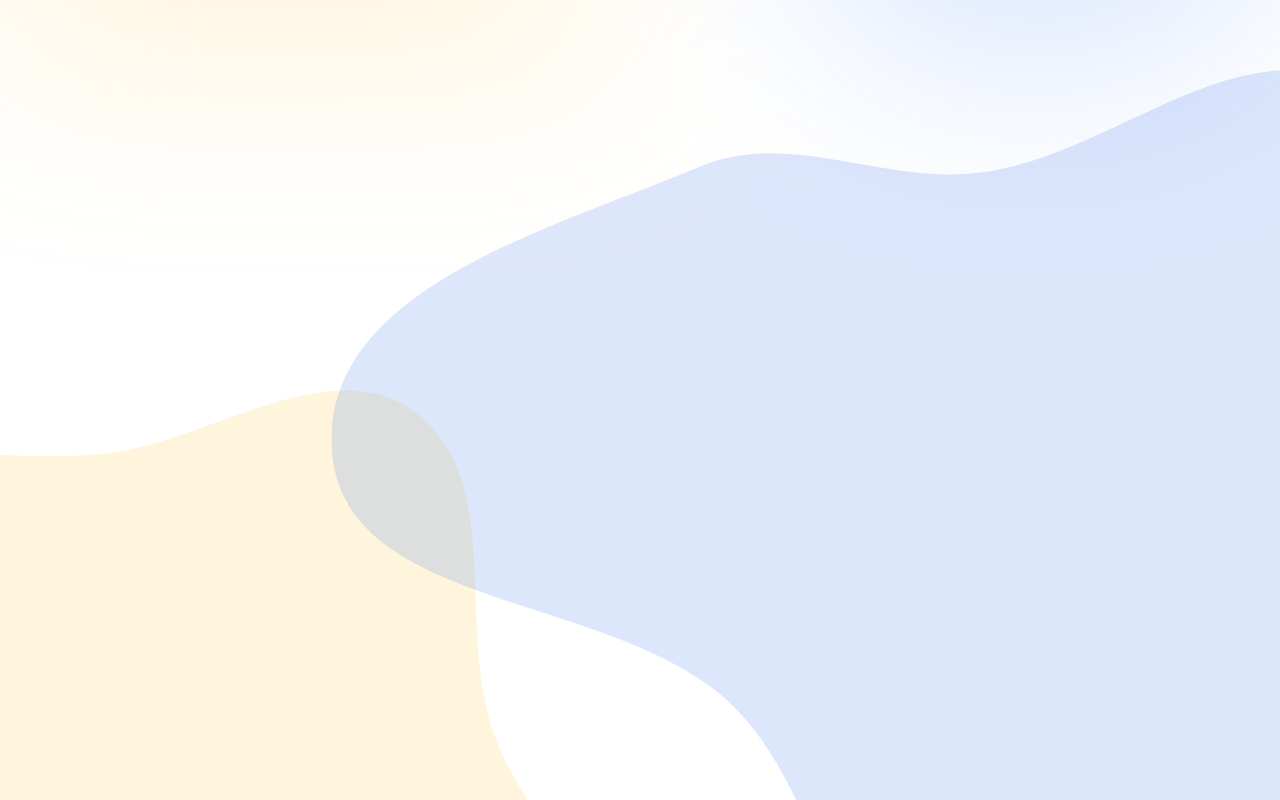
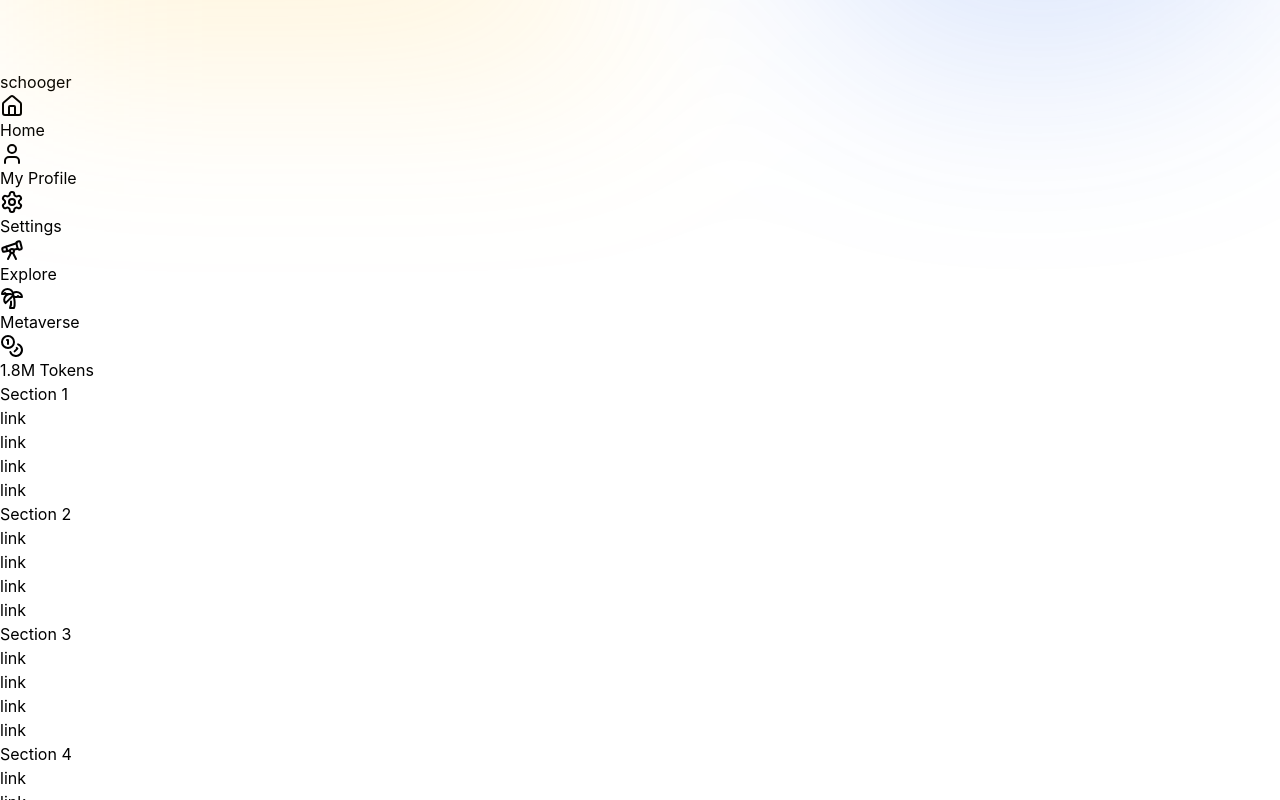
Before and after one commit to schooger/frontend-web, a React (Vite) app: page /404 in a window 1280 px wide. Shown: the part 840-1640 px from the top of the page. Built offline with nearby package versions, Linux system fonts and the light colour scheme.

Commit message:
add navbar

```diff
--- a/package.json
+++ b/package.json
@@ -10,8 +10,6 @@
     "preview": "vite preview"
   },
   "dependencies": {
-    "@fortawesome/free-solid-svg-icons": "^6.7.1",
-    "@fortawesome/react-fontawesome": "^0.2.2",
     "@mantine/charts": "^7.14.3",
     "@mantine/core": "^7.14.3",
     "@mantine/dates": "^7.14.3",
@@ -24,6 +22,7 @@
     "@tanstack/react-query": "^5.62.2",
     "@tanstack/react-router": "^1.85.5",
     "dayjs": "^1.11.13",
+    "lucide-react": "^0.465.0",
     "postcss": "^8.4.49",
     "postcss-preset-mantine": "^1.17.0",
     "postcss-simple-vars": "^7.0.1",
--- a/src/@layout/app-header.layout.tsx
+++ b/src/@layout/app-header.layout.tsx
@@ -4,13 +4,13 @@ export default function AppHeader() {
   console.log('app-header')
 
   return (
-    <div className="fixed top-0 left-0 w-full h-[3rem] pl-[18rem]">
-      <div className="flex justify-between items-center px-2">
+    <div className="fixed top-0 left-0 w-full h-[3.6rem] pl-[18rem]">
+      <div className="flex justify-between items-center pr-4">
         <div></div>
-        <img
-          src="/background.svg"
-          className="w-[2.4rem] h-[2.4rem] mt-1 bg-white rounded-full overflow-hidden"
-        />
+        <div
+          style={{ backgroundImage: "url('/image.jpg')"}}
+          className="w-[2.8rem] h-[2.8rem] mt-2 bg-white bg-no-repeat bg-cover bg-center rounded-full overflow-hidden"
+        ></div>
       </div>
     </div>
   )
--- a/src/@layout/app-navbar.layout.tsx
+++ b/src/@layout/app-navbar.layout.tsx
@@ -1,6 +1,14 @@
 import AppLogo from "./app-logo"
-import { FontAwesomeIcon } from '@fortawesome/react-fontawesome';
-import { faSearch } from '@fortawesome/free-solid-svg-icons';
+import { Coins, Home, Palmtree, Settings, Telescope, User } from 'lucide-react';
+
+const links = [
+  { title: 'Home', icon: <Home /> },
+  { title: 'My Profile', icon: <User /> },
+  { title: 'Settings', icon: <Settings /> },
+  { title: 'Explore', icon: <Telescope /> },
+  { title: 'Metaverse', icon: <Palmtree /> },
+  { title: '1.8M Tokens', icon: <Coins /> },
+]
 
 export default function AppNavbar() {
   console.log('app-navbar')
@@ -11,11 +19,22 @@ export default function AppNavbar() {
         <AppLogo />
 
         <div className="hidden">
-          <FontAwesomeIcon icon={faSearch} className="text-[1.5rem] font-bold text-gray-700" />
+
         </div>
       </div>
 
-      <div className="text-[#444]">
+      <div className="flex flex-col gap-4 text-[#444] mt-8">
+        {
+          links.map((link) => (
+            <div className="flex justify-start items-center gap-2 font-medium text-md">
+              {link.icon}
+              <span>{link.title}</span>
+            </div>
+          ))
+        }
+      </div>
+
+      <div className="hidden text-[#444]">
         {
           [1, 2, 3, 4].map((i) => (
             <div className="flex flex-col justify-between items-baseline w-full mt-8">
--- a/src/@layout/test.tsx
+++ b/src/@layout/test.tsx
@@ -1,8 +1,7 @@
 import { useState } from "react";
 import { Badge, Button, Textarea } from "@mantine/core";
-import { FontAwesomeIcon } from '@fortawesome/react-fontawesome';
-import { faArrowUp } from '@fortawesome/free-solid-svg-icons';
 import { useForm } from "@mantine/form";
+import { ArrowUp } from 'lucide-react';
 
 export default function App() {
   const form = useForm({
@@ -22,10 +21,10 @@ export default function App() {
 
   return (
     <div className="flex justify-center items-center flex-col h-screen pb-[12rem]">
-
       <div className="text-[2.4rem] font-bold mb-4">
         <span className="text-[#444]">ask schooger</span>
       </div>
+
       <div className="relative w-[90%] max-w-[40rem] h-auto">
         <form onSubmit={form.onSubmit((values) => console.log(values))}>
           <Textarea
@@ -57,7 +56,7 @@ export default function App() {
             }
           </div>
 
-          <div className="absolute right-2 bottom-2">
+          <div className="absolute right-3 bottom-2">
             <Button
               type="submit"
               variant="filled"
@@ -68,7 +67,7 @@ export default function App() {
               }}
               disabled={(length > 0 && remainingLength >= 0) ? false : true}
             >
-              <FontAwesomeIcon icon={faArrowUp} className="text-xl font-bold" />
+              <ArrowUp strokeWidth={3.5} />
             </Button>
           </div>
         </form>
```
Also changed, not shown: public/image.jpg (added), 1 other file (tests, documents, lock files or other folders).
